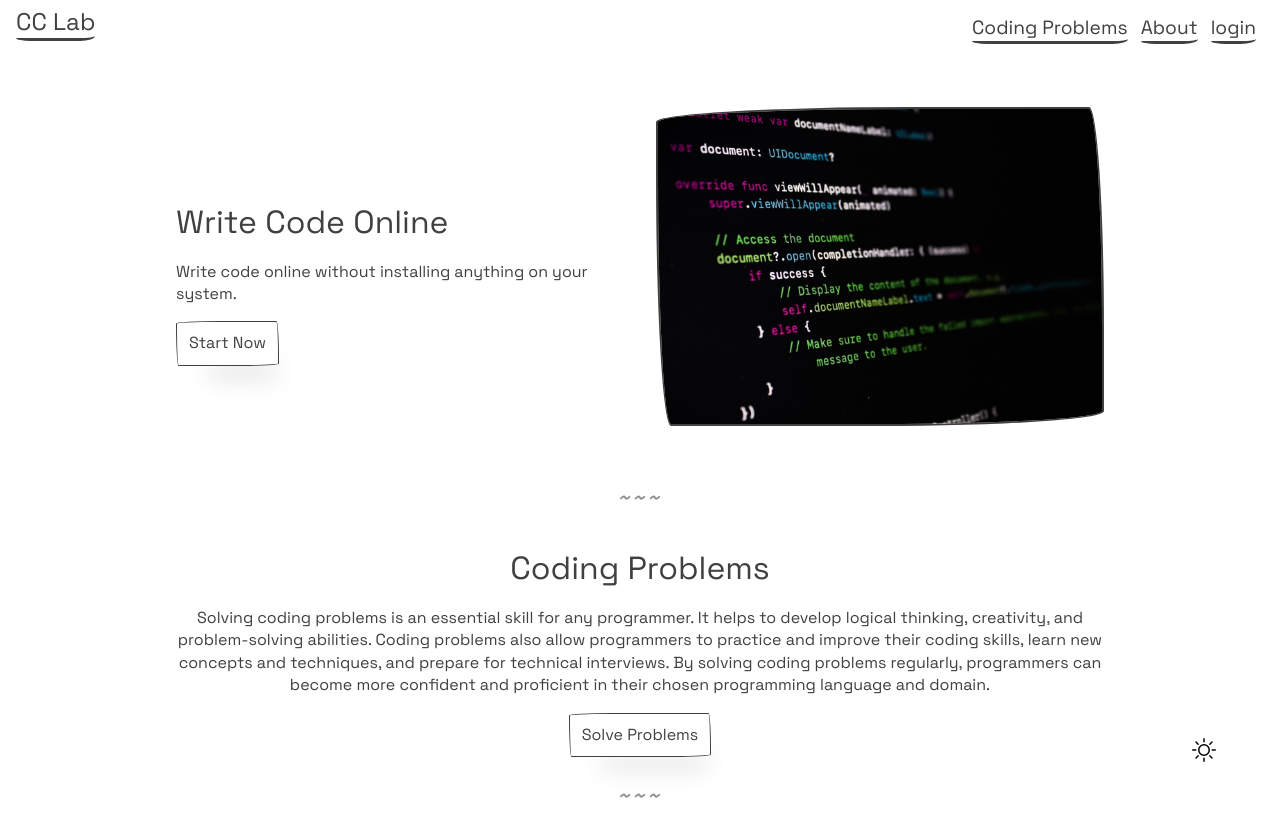
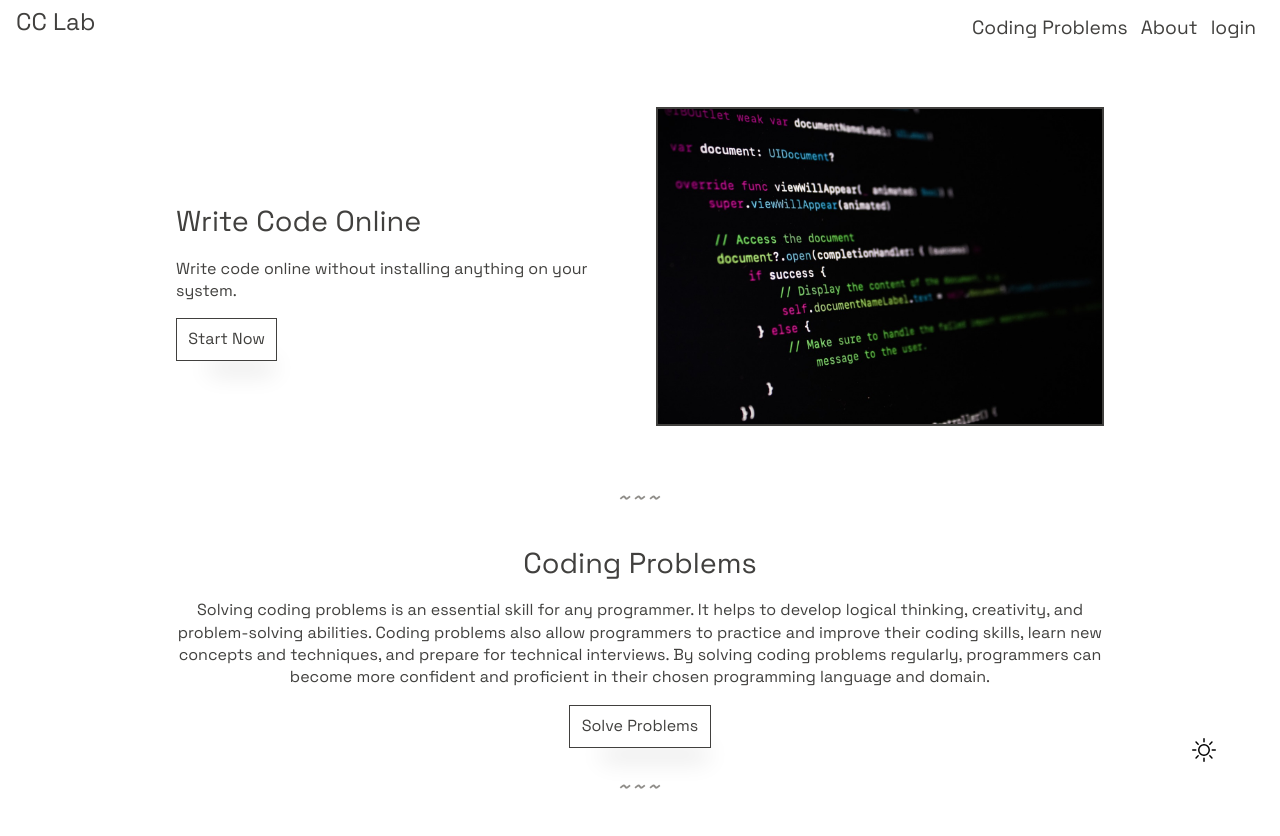
Before and after one commit to rhtm123/cc-lab, a SvelteKit app: page / in a window 1280 px wide. Shown: the top 836 px of the page. Built offline with nearby package versions, Linux system fonts and the light colour scheme.

Commit message:
css changed

```diff
--- a/src/components/CodeEditor.svelte
+++ b/src/components/CodeEditor.svelte
@@ -149,11 +149,13 @@ onMount(()=>{
 
 <div class="editor-box">
   <div class="row1 header">
+  {#if projectdata.type==="project"}
   <nav class="nav-split">
     <div class="nav-brand">
       <h6><a href="/">Home</a> > <a href="/write-code-online">All Projects</a></h6>
     </div>
   </nav>
+  {/if}
 
   {#if !is_owner}
     <span style="font-size: small;">*You are not the owner of this project</span>
@@ -195,7 +197,7 @@ onMount(()=>{
     {/if}
   </Pane>
 	<Pane minSize={20}>
-    <div style="padding:4px; border-bottom:1px solid #747474">
+    <div style="padding:4px; border:1px solid #747474; border-radius:10px">
     <a target="_blank" style="font-size: 0.8em;" href={projectdata.lang==1?  'https://'+container_name+'.thelearningsetu.com/terminal/python/': 'https://'+container_name+'.thelearningsetu.com/terminal/'+projectdata.lang.prog_lang+'/'}>
       {projectdata.lang==1?  'https://'+container_name+'.thelearningsetu.com/terminal/python/': 'https://'+container_name+'.thelearningsetu.com/terminal/'+projectdata.lang.prog_lang+'/'}
     </a>
--- a/src/global.css
+++ b/src/global.css
@@ -245,6 +245,10 @@ h1 {
   margin: 0.67em 0;
 }
 
+h2 {
+  font-size: 1.8em;
+}
+
 figcaption,
 figure,
 main {
@@ -1005,15 +1009,15 @@ h6 {
 }
 
 h1 {
-  font-size: 4rem;
+  font-size: 3rem;
 }
 
 h2 {
-  font-size: 3rem;
+  font-size: 2.4rem;
 }
 
 h3 {
-  font-size: 2rem;
+  font-size: 1.8rem;
 }
 
 h4 {
@@ -1041,11 +1045,11 @@ h6 {
 }
 
 img {
-  border-bottom-left-radius: 15px 255px;
+  /* border-bottom-left-radius: 15px 255px;
   border-bottom-right-radius: 225px 15px;
   border-top-left-radius: 255px 15px;
-  border-top-right-radius: 15px 225px;
-  border-color: #41403e;
+  border-top-right-radius: 15px 225px; */
+  /* border-color: #41403e; */
   border-color: var(--primary);
   border-style: solid;
   border-width: 2px;
@@ -1623,28 +1627,28 @@ ul.breadcrumb li + li::before {
 button,
 .paper-btn,
 [type=button] {
-  border-bottom-left-radius: 15px 255px;
+  /* border-bottom-left-radius: 15px 255px;
   border-bottom-right-radius: 225px 15px;
   border-top-left-radius: 255px 15px;
-  border-top-right-radius: 15px 225px;
+  border-top-right-radius: 15px 225px; */
   transition: all 235ms ease 0s;
   box-shadow: 15px 28px 25px -18px rgba(0, 0, 0, 0.2);
   transition: all 235ms ease-in-out 0s;
-  color: #41403e;
+  /* color: #41403e; */
   color: var(--primary);
-  border-color: #41403e;
+  /* border-color: #41403e; */
   border-color: var(--primary);
-  background-color: #41403e;
+  /* background-color: #41403e; */
   background-color: var(--main-background);
   align-self: center;
-  background-image: none;
+  /* background-image: none; */
   border-style: solid;
   border-width: 1.5px;
   cursor: pointer;
   display: inline-block;
   font-size: 1rem;
   outline: none;
-  padding: 0.75rem;
+  padding: 0.7rem;
 }
 @media only screen and (max-width: 520px) {
   button,
@@ -2019,12 +2023,12 @@ textarea {
   border-color: #41403e;
   border-color: var(--primary);
   background: transparent;
-  border-bottom-left-radius: 15px 255px;
-  border-bottom-right-radius: 225px 15px;
+  /* border-bottom-left-radius: 15px 255px;
+  border-bottom-right-radius: 225px 15px; */
   border-style: solid;
-  border-top-left-radius: 255px 15px;
-  border-top-right-radius: 15px 225px;
-  border-width: 2px;
+  /* border-top-left-radius: 255px 15px;
+  border-top-right-radius: 15px 225px; */
+  border-width: 1.5px;
   display: block;
   font-size: 1rem;
   outline: none;
@@ -3254,17 +3258,17 @@ nav a {
   border-bottom-color: #41403e;
   border-bottom-color: var(--primary);
   background-image: none;
-  border-bottom-left-radius: 15px 3px;
-  border-bottom-right-radius: 15px 5px;
-  border-bottom-style: solid;
-  border-bottom-width: 3px;
-  padding-bottom: 0.1rem;
+  /* border-bottom-left-radius: 15px 3px;
+  border-bottom-right-radius: 15px 5px; */
+  /* border-bottom-style: solid; */
+  /* border-bottom-width: 2px; */
+  padding-bottom: 0.2rem;
 }
 nav a:hover {
   border-color: #41403e;
   border-color: var(--primary-light);
   border-bottom-style: solid;
-  border-bottom-width: 3px;
+  border-bottom-width: 2px;
 }
 nav ul.inline li a {
   font-size: 1.2em;
@@ -3369,7 +3373,7 @@ iframe {
 .editor-box {
   display: flex;
   flex-flow: column;
-  height: 96vh;
+  height: 95vh;
 }
 
 .editor-box .row1 {
```
